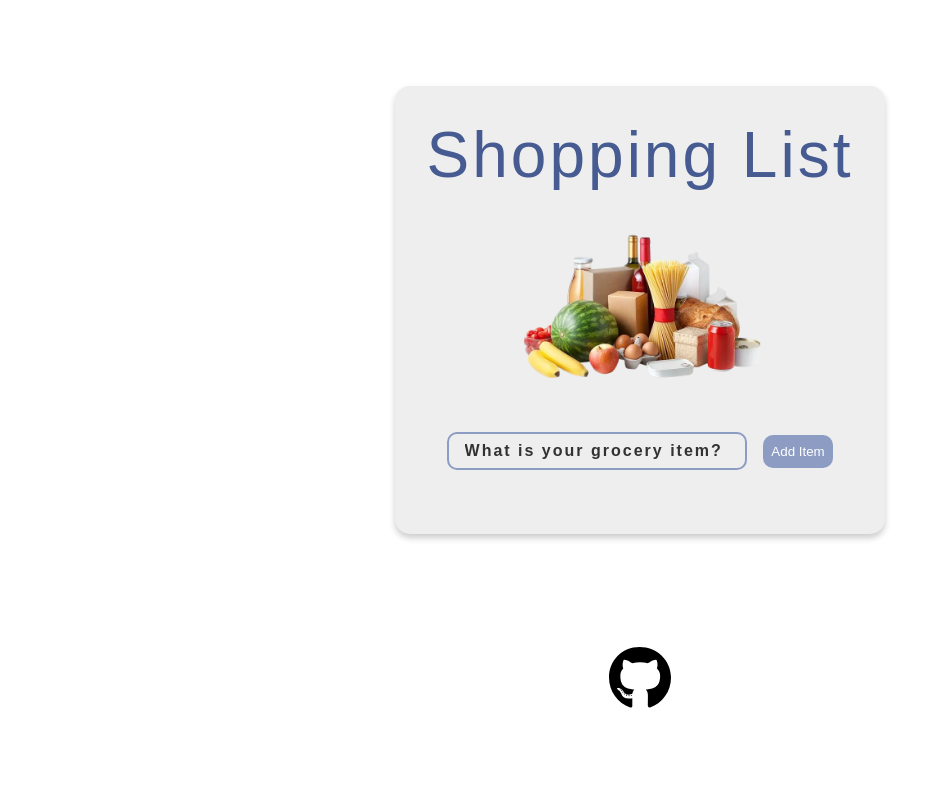
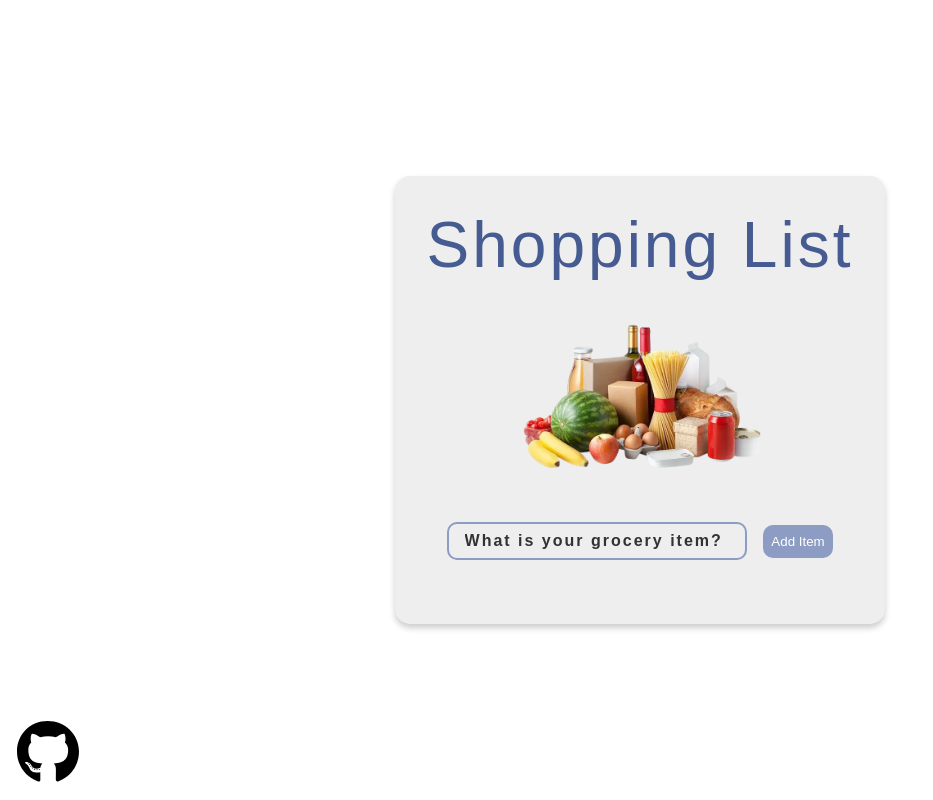
Before and after one commit to gabrielatwell1987/react_todo, a React (Vite) app: page / in a window 1280 px wide. Shown: the whole page, without its empty margins (0-933 px from the left). Built offline with nearby package versions, Linux system fonts and the light colour scheme; a web font is replaced by a local one.

Commit message:
updated the github link positioning

```diff
--- a/src/components/link/link.module.css
+++ b/src/components/link/link.module.css
@@ -2,6 +2,9 @@
   width: clamp(3em, 5vw, 5em);
   height: clamp(3em, 5vw, 5em);
   margin-top: 7em;
+  position: absolute;
+  bottom: 1rem;
+  left: 1rem;
 
   &:hover {
     opacity: 0.8;
```
